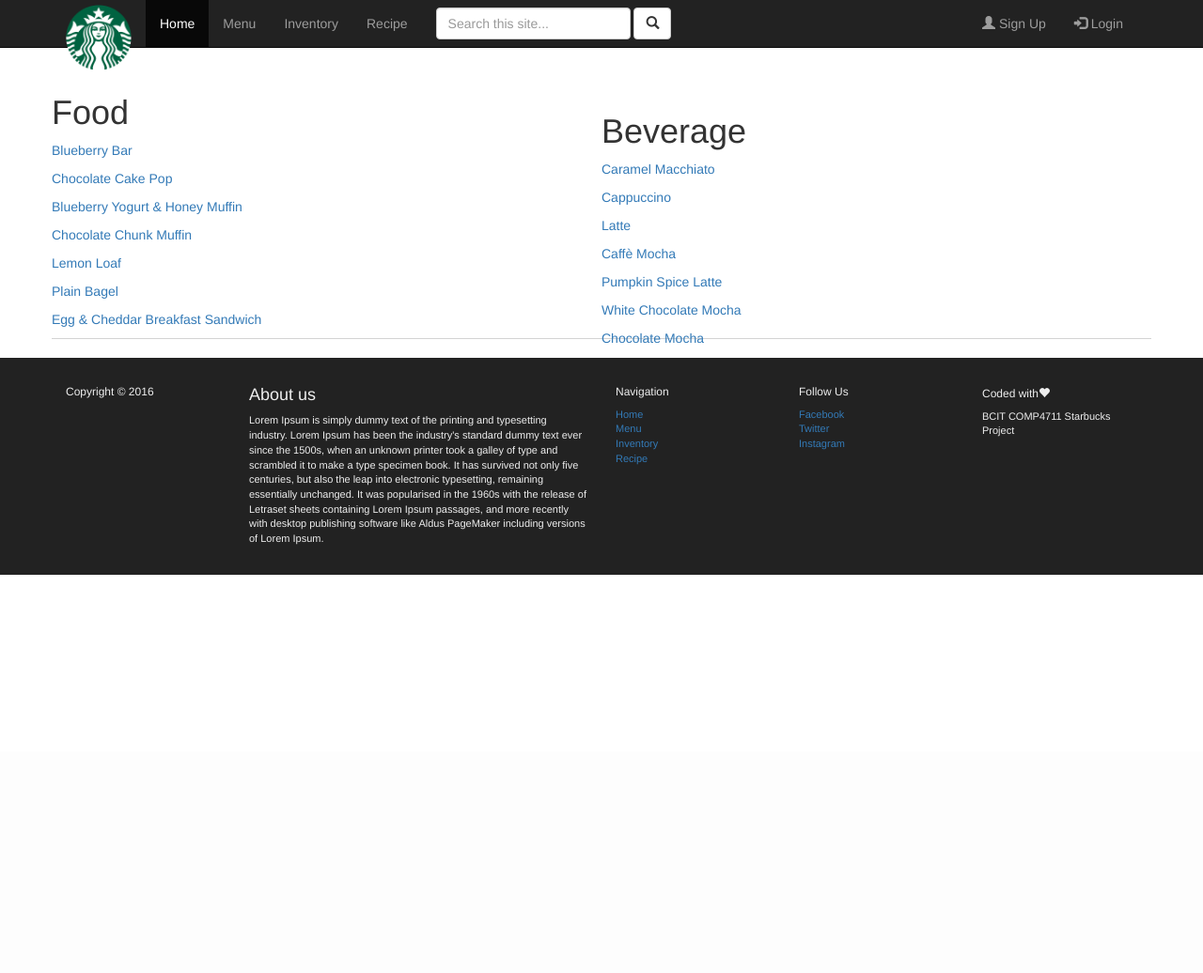
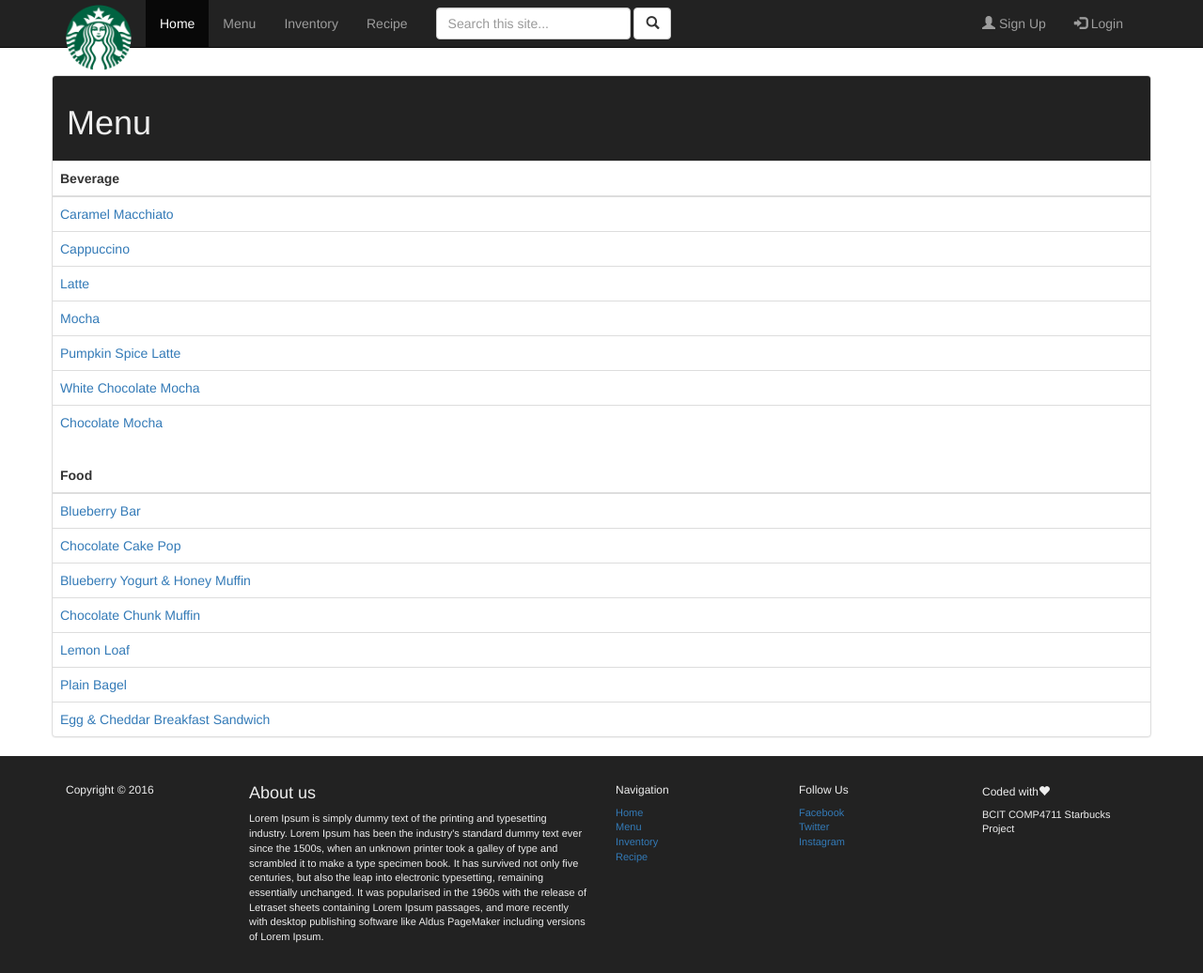
Before and after one commit to chaoswlz/ProjectStarbucks-1, a CodeIgniter app: page /database/menu in a window 1280 px wide. Shown: the whole page at 94% size. Before the commit the page ends 612 px from the top, so only its background shows below. Run offline with CodeIgniter, Linux system fonts and the light colour scheme.

Commit message:
Changed layout in view

```diff
--- a/application/models/Menus.php
+++ b/application/models/Menus.php
@@ -15,35 +15,35 @@ class Menus extends CI_Model{
     var $data = array(
         // drinks
         array('id' => '1', 'name' => 'Caramel Macchiato', 'type' => 'drink',
-            'price' => '', 'href' => '/Caramel-Macchiato', 'img' => 'assets/images/.jpg'),
+            'price' => '3.49', 'href' => '/Caramel-Macchiato', 'img' => 'assets/images/.jpg'),
         array('id' => '2', 'name' => 'Cappuccino', 'type' => 'drink',
-            'price' => '', 'href' => '/Cappuccino', 'img' => 'assets/images/cappuccino.jpg'),
+            'price' => '3.99', 'href' => '/Cappuccino', 'img' => 'assets/images/cappuccino.jpg'),
         array('id' => '3', 'name' => 'Latte', 'type' => 'drink',
-            'price' => '', 'href' => '/Caramel', 'img' => 'assets/images/'),
-        array('id' => '4', 'name' => 'Caffè Mocha', 'type' => 'drink',
-            'price' => '', 'href' => '/Mocha', 'img' => 'assets/images/'),
+            'price' => '4.35', 'href' => '/Latte', 'img' => 'assets/images/'),
+        array('id' => '4', 'name' => 'Mocha', 'type' => 'drink',
+            'price' => '3.79', 'href' => '/Mocha', 'img' => 'assets/images/'),
         array('id' => '5', 'name' => 'Pumpkin Spice Latte', 'type' => 'drink',
-            'price' => '', 'href' => '/Pumpkin-Spice-Latte', 'img' => 'assets/images/'),
+            'price' => '4.99', 'href' => '/Pumpkin-Spice-Latte', 'img' => 'assets/images/'),
         array('id' => '6', 'name' => 'White Chocolate Mocha', 'type' => 'drink',
-            'price' => '', 'href' => '/White-Chocolate-Mocha', 'img' => 'assets/images/'),
+            'price' => '4.49', 'href' => '/White-Chocolate-Mocha', 'img' => 'assets/images/'),
         array('id' => '7', 'name' => 'Chocolate Mocha', 'type' => 'drink',
-            'price' => '', 'href' => '/Chocolate-Mocha', 'img' => 'assets/images/'),
+            'price' => '3.59', 'href' => '/Chocolate-Mocha', 'img' => 'assets/images/'),
 
         // food
         array('id' => '8', 'name' => 'Blueberry Bar', 'type' => 'food',
-            'price' => '', 'href' => '/Blueberry-Bar', 'img' => 'assets/images/.jpg'),
+            'price' => '1.49', 'href' => '/Blueberry-Bar', 'img' => 'assets/images/.jpg'),
         array('id' => '9', 'name' => 'Chocolate Cake Pop', 'type' => 'food',
-            'price' => '', 'href' => '/Chocolate-Cake-Pop', 'img' => 'assets/images/.jpg'),
+            'price' => '0.99', 'href' => '/Chocolate-Cake-Pop', 'img' => 'assets/images/.jpg'),
         array('id' => '10', 'name' => 'Blueberry Yogurt & Honey Muffin', 'type' => 'food',
-            'price' => '', 'href' => '/Blueberry-Yogurt-Honey-Muffin', 'img' => 'assets/images/.jpg'),
+            'price' => '1.50', 'href' => '/Blueberry-Yogurt-Honey-Muffin', 'img' => 'assets/images/.jpg'),
         array('id' => '11', 'name' => 'Chocolate Chunk Muffin', 'type' => 'food',
-            'price' => '', 'href' => '/Chocolate-Chunk-Muffin', 'img' => 'assets/images/.jpg'),
+            'price' => '1.50', 'href' => '/Chocolate-Chunk-Muffin', 'img' => 'assets/images/.jpg'),
         array('id' => '12', 'name' => 'Lemon Loaf', 'type' => 'food',
-            'price' => '', 'href' => '/Lemon-Loaf', 'img' => 'assets/images/.jpg'),
+            'price' => '1.00', 'href' => '/Lemon-Loaf', 'img' => 'assets/images/.jpg'),
         array('id' => '13', 'name' => 'Plain Bagel', 'type' => 'food',
-            'price' => '', 'href' => '/Plain-Bagel', 'img' => 'assets/images/.jpg'),
+            'price' => '2.49', 'href' => '/Plain-Bagel', 'img' => 'assets/images/.jpg'),
         array('id' => '14', 'name' => 'Egg & Cheddar Breakfast Sandwich', 'type' => 'food',
-            'price' => '', 'href' => '/Egg-Cheddar-Breakfast-Sandwich', 'img' => 'assets/images/.jpg')
+            'price' => '4.99', 'href' => '/Egg-Cheddar-Breakfast-Sandwich', 'img' => 'assets/images/.jpg')
     );
 
     // Constructor
@@ -58,8 +58,9 @@ class Menus extends CI_Model{
 
     // find and return item by name
     public function find($name){
+        // replace '-', '&' symbols
         $target = preg_replace("/[\s-&]/", "", $name);
-        $array = array('name' => 'Cannot find item');
+        $noItemIsFound = array('name' => 'Cannot find item');
 
         foreach($this->data as $d){
             $orgin = preg_replace("/[\s&-]/", "", $d['name']);
@@ -68,6 +69,6 @@ class Menus extends CI_Model{
             }
         }
 
-        return $array;
+        return $noItemIsFound;
     }
 }
--- a/application/views/menu.php
+++ b/application/views/menu.php
@@ -1,20 +1,38 @@
-<div id="main" style="width: 100%; border-bottom: solid 1px lightgray;">
-    <div id="drink" style="float: right; width: 50%;">
-        <div class="title">
-            <h1>Beverage</h1>
+<div class="panel panel-default">
+    <!-- Default panel contents -->
+    <div class="panel-heading" id="tableHeading">
+        <h1>Menu</h1>
+    </div>
+    <!-- Table -->
+    <table class="table">
+        <thead>
+            <tr>
+                <th>Beverage</th>
+            </tr>
+        </thead>
+        <tbody>
             {drink}
-                <p><a href="menu{href}">{name}</a></p>
+            <tr>
+                <td><a href="menu{href}">{name}</a></td>
+            </tr>
             {/drink}
-        </div>
-    </div>
+        </tbody>
+    </table>
 
-    <div id="food" style="width: 50%">
-        <div class="title">
-            <h1>Food</h1>
+    <br>
+
+    <table class="table">
+    <thead>
+            <tr>
+                <th>Food</th>
+            </tr>
+        </thead>
+        <tbody>
             {food}
-            <p><a href="menu{href}">{name}</a></p>
+            <tr>
+                <td><a href="menu{href}">{name}</a></td>
+            </tr>
             {/food}
-        </div>
-    </div>
+        </tbody>
+    </table>
 </div>
-<br>
```
